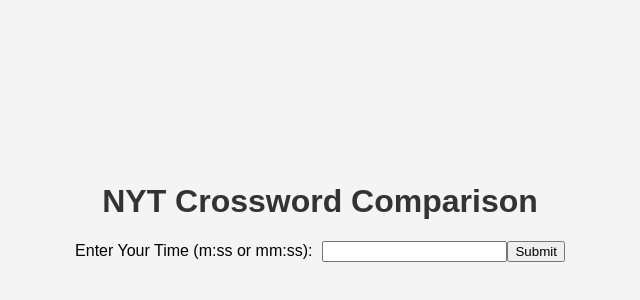
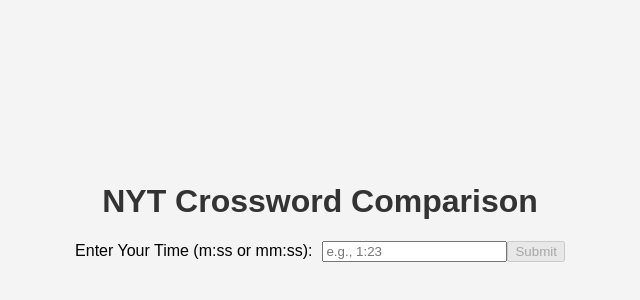
Before and after one commit to gdifiore/nyt-crossword-comparison, a React app in the folder client/: page / in a window 1280 px wide. Shown: the part 168-468 px from the top of the page, without its empty margins (320-960 px from the left). Built offline with nearby package versions, Linux system fonts and the light colour scheme; the HTML template or start-up script is replaced by a standard one.

Commit message:
- Add AbortController cleanup in useEffect - Add error callback to handleTimeInput - Fix parseInt to include radix - Disable submit button when invalid - Add loading state during submission - Remove console.log - Improve time validation regex

```diff
--- a/client/src/App.js
+++ b/client/src/App.js
@@ -16,8 +16,11 @@
 
   useEffect(() => {
     if (timeEntered) {
+      // Create AbortController to cancel fetch on unmount
+      const abortController = new AbortController();
+
       setIsLoading(true);
-      fetch('/api/chartData')
+      fetch('/api/chartData', { signal: abortController.signal })
         .then(response => {
           if (!response.ok) {
             throw new Error('Network response was not ok');
@@ -29,15 +32,27 @@
           setIsLoading(false);
         })
         .catch(error => {
+          // Ignore abort errors (expected on unmount)
+          if (error.name === 'AbortError') {
+            return;
+          }
           console.error('Error fetching chart data:', error);
           setError('Failed to load chart data. Please try again later.');
           setIsLoading(false);
         });
+
+      // Cleanup function to abort fetch if component unmounts
+      return () => {
+        abortController.abort();
+      };
     }
   }, [timeEntered]);
 
   const handleTimeInput = (time) => {
-    const formattedTime = `${Math.floor(time / 60)}:${time % 60 < 10 ? '0' : ''}${time % 60}`;
+    const minutes = Math.floor(time / 60);
+    const seconds = String(time % 60).padStart(2, '0');
+    const formattedTime = `${minutes}:${seconds}`;
+
     setUserTime(formattedTime);
     localStorage.setItem('userTime', formattedTime);
     setTimeEntered(true);
@@ -45,12 +60,19 @@
     localStorage.setItem('date', currentDate);
   };
 
+  const handleTimeInputError = (errorMessage) => {
+    // Handle case where submission failed
+    setError(errorMessage);
+    // Don't update state - user can try again
+  };
+
   return (
     <div className="container">
       <h1>NYT Crossword Comparison</h1>
       {!timeEntered ? (
         <div className="time-input">
-          <TimeInput onTimeInput={handleTimeInput} />
+          <TimeInput onTimeInput={handleTimeInput} onError={handleTimeInputError} />
+          {error && <p className="error" role="alert">{error}</p>}
         </div>
       ) : (
         <>
--- a/client/src/components/TimeInput.js
+++ b/client/src/components/TimeInput.js
@@ -1,48 +1,102 @@
 import React, { useState } from 'react';
 import '../App.css';
 
-function TimeInput({ onTimeInput }) {
+function TimeInput({ onTimeInput, onError }) {
   const [inputValue, setInputValue] = useState('');
   const [isValid, setIsValid] = useState(true);
   const [errorMessage, setErrorMessage] = useState('');
+  const [isSubmitting, setIsSubmitting] = useState(false);
+
+  const validateTime = (value) => {
+    // Basic format validation: m:ss or mm:ss
+    const regex = /^([0-9]|[0-5][0-9]):[0-5][0-9]$/;
+    if (!regex.test(value)) {
+      return { valid: false, message: 'Invalid format. Use m:ss or mm:ss (e.g., 1:23 or 12:34)' };
+    }
+
+    // Parse time
+    const [minutes, seconds] = value.split(':');
+    const totalSeconds = parseInt(minutes, 10) * 60 + parseInt(seconds, 10);
+
+    // Reject 0:00
+    if (totalSeconds === 0) {
+      return { valid: false, message: 'Time must be greater than 0:00' };
+    }
+
+    // Reject times over 15 minutes (900 seconds)
+    if (totalSeconds > 900) {
+      return { valid: false, message: 'Time must be 15:00 or less' };
+    }
+
+    // Reject unrealistically fast times (under 10 seconds)
+    if (totalSeconds < 10) {
+      return { valid: false, message: 'Time must be at least 0:10' };
+    }
+
+    return { valid: true, totalSeconds };
+  };
 
   const handleInputChange = (event) => {
     const value = event.target.value;
     setInputValue(value);
 
+    // Simple format check for immediate feedback
     const regex = /^([0-9]|[0-5][0-9]):[0-5][0-9]$/;
     setIsValid(regex.test(value));
+    setErrorMessage('');
   };
 
-  const handleVerify = () => {
-    if (isValid) {
-      const [minutes, seconds] = inputValue.split(':');
-      const totalSeconds = parseInt(minutes) * 60 + parseInt(seconds);
+  const handleVerify = async () => {
+    // Comprehensive validation
+    const validation = validateTime(inputValue);
 
-      fetch('/api/data', {
+    if (!validation.valid) {
+      setIsValid(false);
+      setErrorMessage(validation.message);
+      return;
+    }
+
+    const totalSeconds = validation.totalSeconds;
+
+    setIsSubmitting(true);
+    setErrorMessage('');
+
+    try {
+      const response = await fetch('/api/data', {
         method: 'POST',
         headers: {
           'Content-Type': 'application/json'
         },
         body: JSON.stringify({ secondsToComplete: totalSeconds })
-      })
-        .then(response => {
-          if (!response.ok) {
-            throw new Error('Network response was not ok');
-          }
-          return response.json();
-        })
-        .then(data => {
-          console.log('Response:', data);
-          onTimeInput(totalSeconds);
-          setErrorMessage('');
-        })
-        .catch(error => {
-          console.error('Error:', error);
-          setErrorMessage('Failed to submit time. Please try again.');
-        });
-    } else {
-      setErrorMessage('Invalid input format. Please use the m:ss or mm:ss format.');
+      });
+
+      const data = await response.json();
+
+      if (!response.ok) {
+        // Server returned an error - use error message from server if available
+        throw new Error(data.error || 'Failed to submit time');
+      }
+
+      // Success - notify parent component
+      onTimeInput(totalSeconds);
+      setErrorMessage('');
+    } catch (error) {
+      console.error('Error submitting time:', error);
+      const errorMsg = error.message || 'Failed to submit time. Please try again.';
+      setErrorMessage(errorMsg);
+
+      // Notify parent component of error
+      if (onError) {
+        onError(errorMsg);
+      }
+    } finally {
+      setIsSubmitting(false);
+    }
+  };
+
+  const handleKeyPress = (event) => {
+    if (event.key === 'Enter' && !isSubmitting) {
+      handleVerify();
     }
   };
 
@@ -55,11 +109,20 @@
           type="text"
           value={inputValue}
           onChange={handleInputChange}
+          onKeyPress={handleKeyPress}
           aria-invalid={!isValid}
           aria-describedby="time-input-error"
+          disabled={isSubmitting}
+          placeholder="e.g., 1:23"
         />
       </label>
-      <button onClick={handleVerify} aria-label="Submit time">Submit</button>
+      <button
+        onClick={handleVerify}
+        disabled={!isValid || !inputValue || isSubmitting}
+        aria-label="Submit time"
+      >
+        {isSubmitting ? 'Submitting...' : 'Submit'}
+      </button>
       {errorMessage && <p id="time-input-error" style={{ color: 'red' }}>{errorMessage}</p>}
     </div>
   );
```
